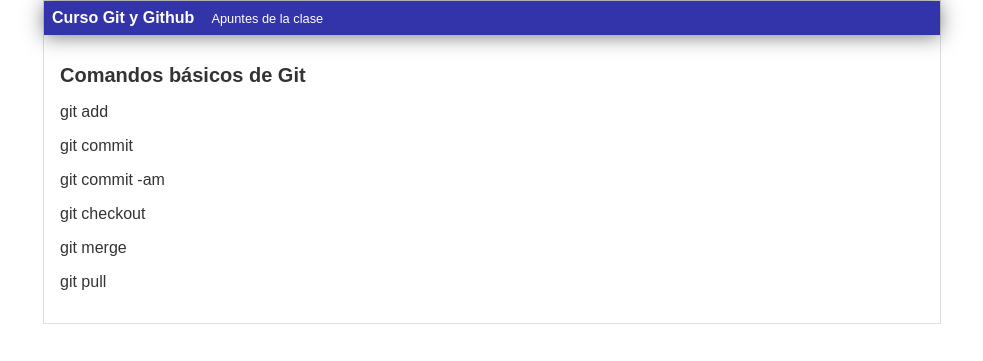
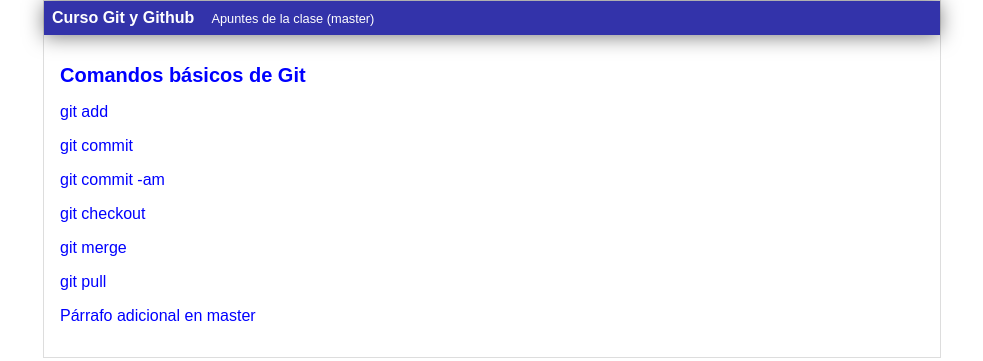
Before and after one commit to leonidassara/hyperblog, a plain HTML site: page index.html in a window 1280 px wide. Shown: the whole page, without its empty margins (148-1131 px from the left). Drawn offline with Linux system fonts and the light colour scheme.

Commit message:
Agregué un párrafo adicional, modifiqué la cabecera y puse la letra azul

```diff
--- a/css/estilos.css
+++ b/css/estilos.css
@@ -1,6 +1,6 @@
 body
 {
-    color: #333;
+    color: blue;
     text-align: center;
     font-family: "Arial";
     font-size: 16px;
--- a/index.html
+++ b/index.html
@@ -11,7 +11,7 @@
     <div id="container">
         <div id="cabecera">
             Curso Git y Github
-            <span id="tagline">Apuntes de la clase</span>
+            <span id="tagline">Apuntes de la clase (master)</span>
         </div>
         <div id="post">
             <h1>Comandos básicos de Git</h1>
@@ -21,7 +21,7 @@
             <p>git checkout</p>
             <p>git merge</p>
             <p>git pull</p>
-
+            <p>Párrafo adicional en master</p>
         </div>
     </div>
 
```
